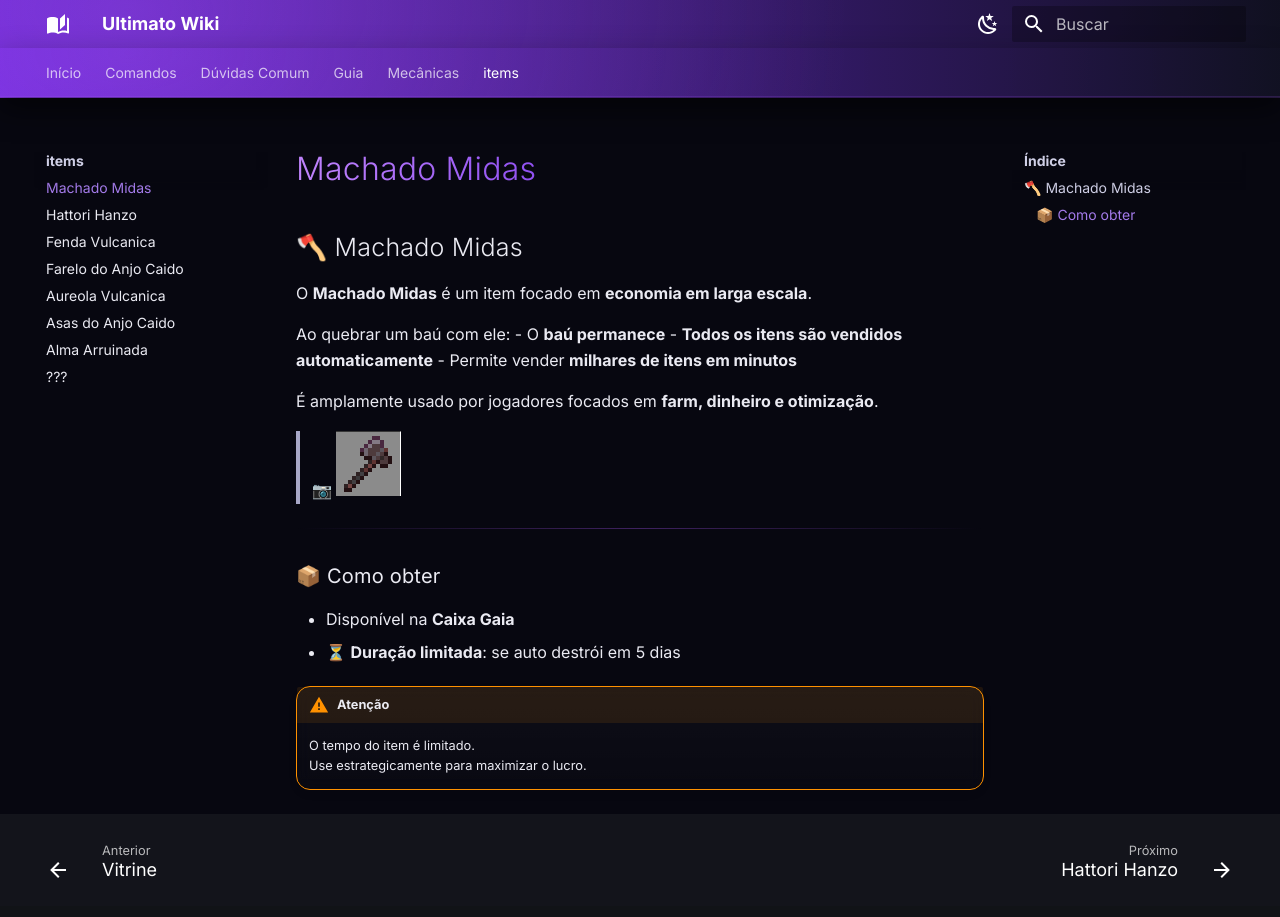
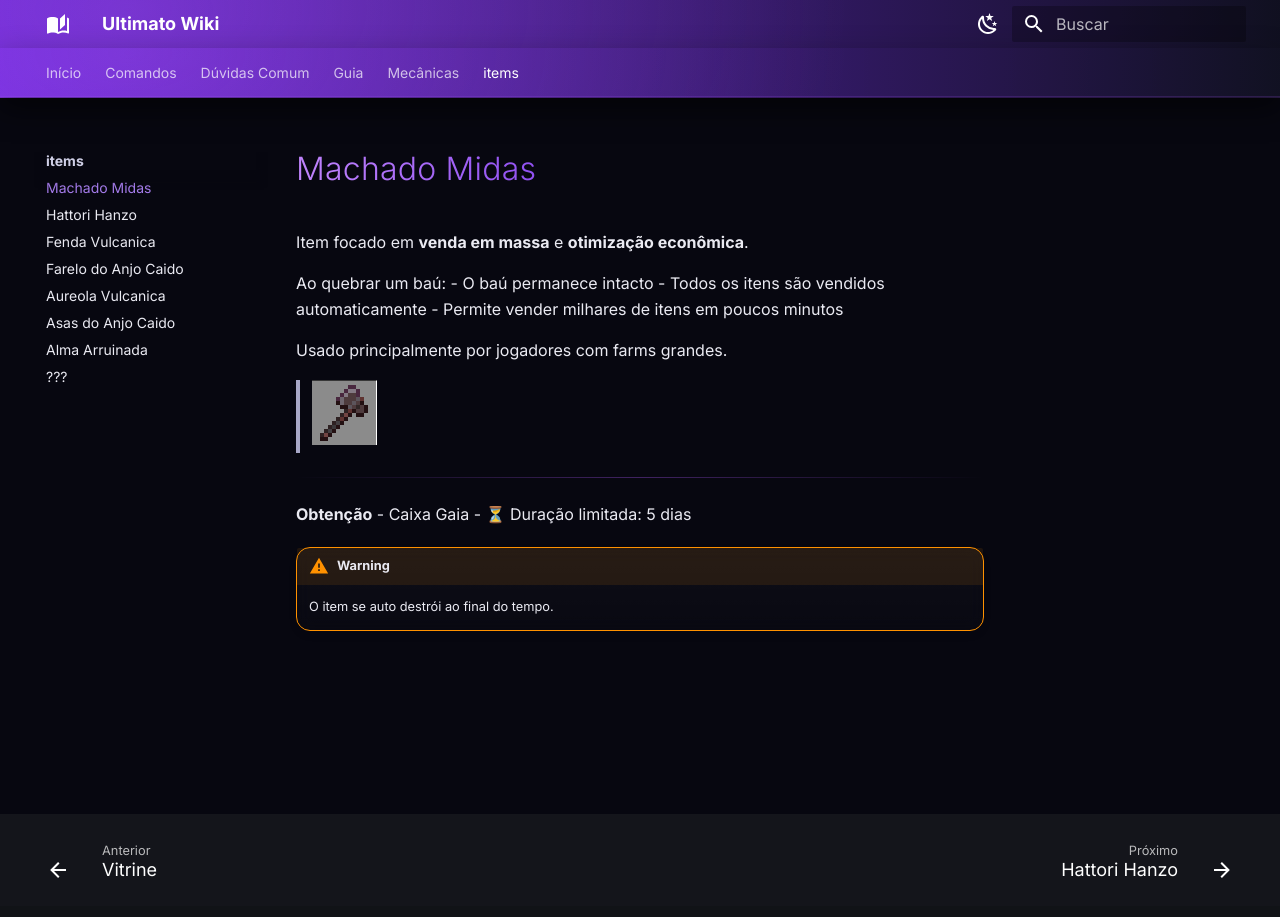
Before and after one commit to Dinner33/ultimato-wiki, an MkDocs documentation site: the page built from docs/items/machado-midas.md, in a window 1280 px wide and 930 px high. Shown: the top 917 px of the window. Built offline with MkDocs 1.6.1 and Material for MkDocs 9.7.7, drawn with Linux system fonts in a browser that asks for light colours.

Commit message:
Update Machado Midas item details and formatting
Revised the description and formatting of the Machado Midas item, emphasizing its mass sale capabilities and economic optimization features.

```diff
--- a/docs/items/machado-midas.md
+++ b/docs/items/machado-midas.md
@@ -1,22 +1,19 @@
-## 🪓 Machado Midas
+Item focado em **venda em massa** e **otimização econômica**.
 
-O **Machado Midas** é um item focado em **economia em larga escala**.
+Ao quebrar um baú:
+- O baú permanece intacto
+- Todos os itens são vendidos automaticamente
+- Permite vender milhares de itens em poucos minutos
 
-Ao quebrar um baú com ele:
-- O **baú permanece**
-- **Todos os itens são vendidos automaticamente**
-- Permite vender **milhares de itens em minutos**
+Usado principalmente por jogadores com farms grandes.
 
-É amplamente usado por jogadores focados em **farm, dinheiro e otimização**.
-
-> 📷 *![Machado Midas](../imagem/machadomidas.png)*
+> *![Machado Midas](../imagem/machadomidas.png)*
 
 ---
 
-### 📦 Como obter
-- Disponível na **Caixa Gaia**
-- ⏳ **Duração limitada**: se auto destrói em 5 dias
+**Obtenção**
+- Caixa Gaia
+- ⏳ Duração limitada: 5 dias
 
-!!! warning "Atenção"
-    O tempo do item é limitado.
-    Use estrategicamente para maximizar o lucro.
+!!! warning
+    O item se auto destrói ao final do tempo.
```
